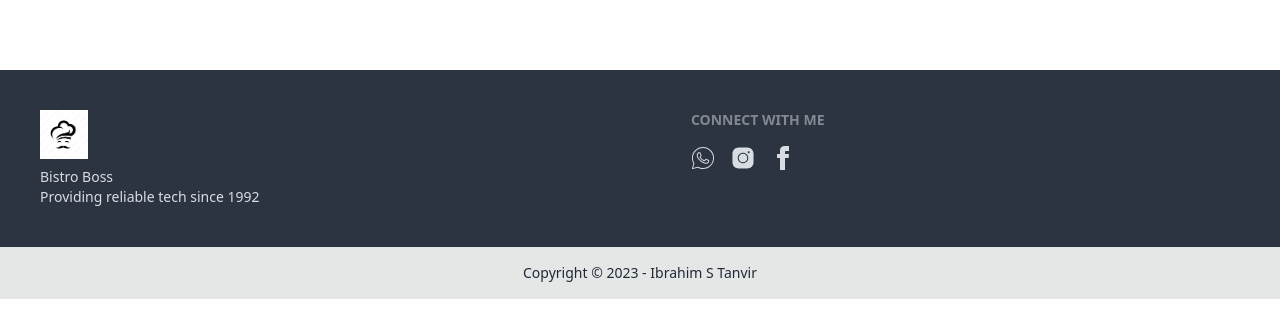
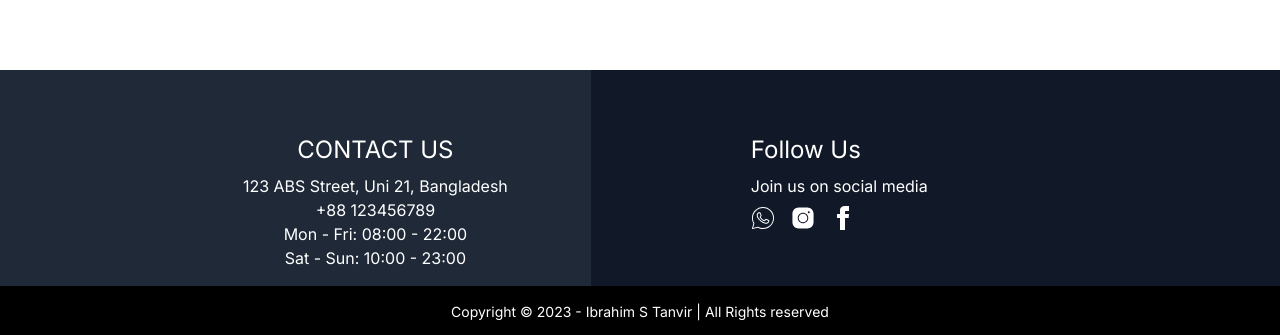
Before and after one commit to Ibrahim-ST/Bistro-Boss, a React (Vite) app: page / in a window 1280 px wide. Shown: the part 3974-4309 px from the top of the page. Before the commit the page ends 4273 px from the top, so only its background shows below. Built offline with nearby package versions, Linux system fonts and the light colour scheme.

Commit message:
fixed responsiveness and footer

```diff
--- a/src/Pages/Home/ChefService/ChefService.jsx
+++ b/src/Pages/Home/ChefService/ChefService.jsx
@@ -8,7 +8,7 @@ const ChefService = ({bgImg, title, bgMode, opacity, text}) => {
   return (
     <div style={bgImage} className=" bg-fixed p-8 my-2 rounded h-full">
       <div
-        className={`${bgMode} ${opacity} ${text}  p-16 m-16 rounded-md  `}
+        className={`${bgMode} ${opacity} ${text}  sm:p-16 px-2 sm:m-16 rounded-md  `}
       >
         <h1 className="text-4xl text-center font-serif font-thin uppercase">
           {title}
--- a/src/Pages/Home/Featured/Featured.jsx
+++ b/src/Pages/Home/Featured/Featured.jsx
@@ -6,7 +6,8 @@ const Featured = () => {
   return (
     <div className="featured-item bg-fixed my-20 pt-8 text-white saturate-[1.3] font-Inter">
       <SectionTitle heading={"Featured Item"} subHeading={"Check it out"} />
-      <div className="md:flex justify-center items-center gap-10 pb-20 pt-12 px-36 text-white">
+      <div className="md:flex justify-center items-center gap-10 pb-20 pt-12
+       px-3 sm:px-36 text-white">
         <div>
           <img src={featuredImg} alt="" />
         </div>
--- a/src/Pages/Home/Testimonials/Testimonials.jsx
+++ b/src/Pages/Home/Testimonials/Testimonials.jsx
@@ -25,7 +25,7 @@ const Testimonials = () => {
       <Swiper navigation={true} modules={[Navigation]} className="mySwiper "
       >
         {reviews.map(review => <SwiperSlide key={review._id}>
-            <div className="my-4 mx-24 flex items-center flex-col">
+            <div className="my-4 mx-12 sm:mx-24 flex items-center flex-col">
             <Rating
                 style={{ maxWidth: 180 }}
                 value={review.rating}
--- a/src/Pages/Shared/Footer/Footer.jsx
+++ b/src/Pages/Shared/Footer/Footer.jsx
@@ -1,19 +1,22 @@
 import img from "../../../assets/restaurant.jpg";
 const Footer = () => {
   return (
-    <footer>
-      <div className="footer p-10 bg-neutral text-neutral-content">
-        <div>
-          <img src={img} alt="" className="w-12"/>
-          <p>
-            Bistro Boss
-            <br />
-            Providing reliable tech since 1992
+    <footer className="font-Inter w-full">
+      <div className="flex text-neutral-content flex-col md:flex-row col">
+        <div className="bg-[#1F2937] w-full sm:pl-40 sm:py-16 pb-4 sm:pb-4 text-center text-white">
+          <h1 className="uppercase text-2xl">Contact Us</h1>
+          <p className="mt-2">
+            123 ABS Street, Uni 21, Bangladesh <br />
+            +88 123456789 <br />
+            Mon - Fri: 08:00 - 22:00 <br />
+            Sat - Sun: 10:00 - 23:00
           </p>
         </div>
-        <div>
-          <span className="footer-title">Connect with me</span>
-          <div className="grid grid-flow-col gap-4">
+        <div className="bg-[#111827] w-full sm:py-16 pb-4 sm:pb-2 text-center sm:text-start sm:px-40 flex flex-col gap-2
+        text-white  ">
+          <span className="text-2xl">Follow Us</span>
+          <span className="">Join us on social media</span>
+          <div className="flex  gap-4 mx-auto sm:mx-0">
             <a href="https://wa.me/01836406502">
               <svg
                 xmlns="http://www.w3.org/2000/svg"
@@ -52,9 +55,9 @@ const Footer = () => {
           </div>
         </div>
       </div>
-      <div className="footer footer-center p-4 bg-base-300 text-base-content">
+      <div className="footer footer-center p-4 bg-black text-white text-base-content">
         <div>
-          <p>Copyright © {new Date().getFullYear()} - Ibrahim S Tanvir</p>
+          <p>Copyright © {new Date().getFullYear()} - Ibrahim S Tanvir | All Rights reserved</p>
         </div>
       </div>
     </footer>
```
